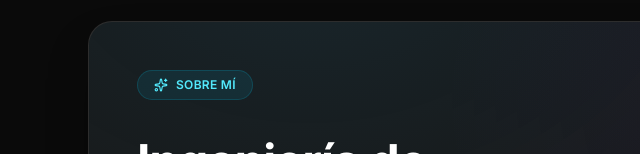
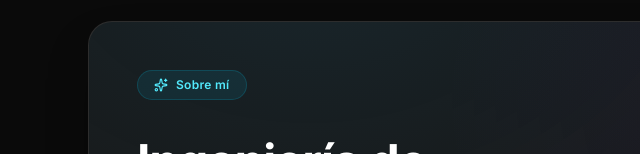
Before and after one commit to vittorisantiago/vittorisantiago.github.io, an Astro site: page / in a window 1280 px wide. Shown: the part 646-800 px from the top of the page, 0-640 px from the left. Built offline with nearby package versions, Linux system fonts and the light colour scheme; Astro itself is replaced by a stand-in of ours.

Commit message:
Change tag

```diff
--- a/src/components/AboutSection.jsx
+++ b/src/components/AboutSection.jsx
@@ -27,7 +27,7 @@ export default function AboutSection() {
               whileInView={{ opacity: 1, x: 0 }}
               viewport={{ once: true }}
               transition={{ duration: 0.5 }}
-              className="inline-flex w-full flex-wrap items-center justify-between gap-2 rounded-full border border-cyan-500/20 bg-cyan-500/10 px-4 py-1.5 text-[11px] font-semibold tracking-wide text-cyan-300 uppercase sm:w-auto sm:text-xs"
+              className="inline-flex w-fit items-center gap-2 rounded-full border border-cyan-500/20 bg-cyan-500/10 px-4 py-1.5 text-[11px] font-semibold tracking-wide text-cyan-300 sm:text-xs"
             >
               <Sparkles className="h-3.5 w-3.5" />
               Sobre mí
```
